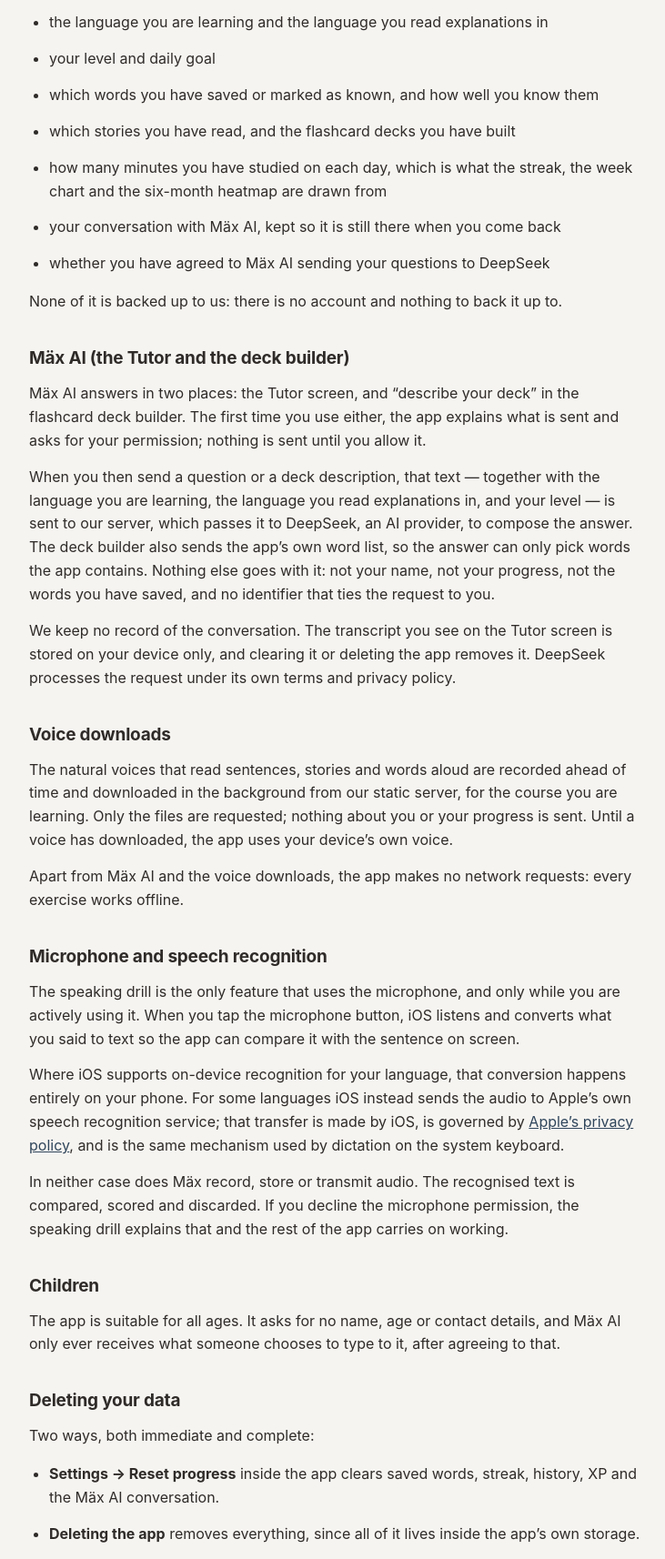
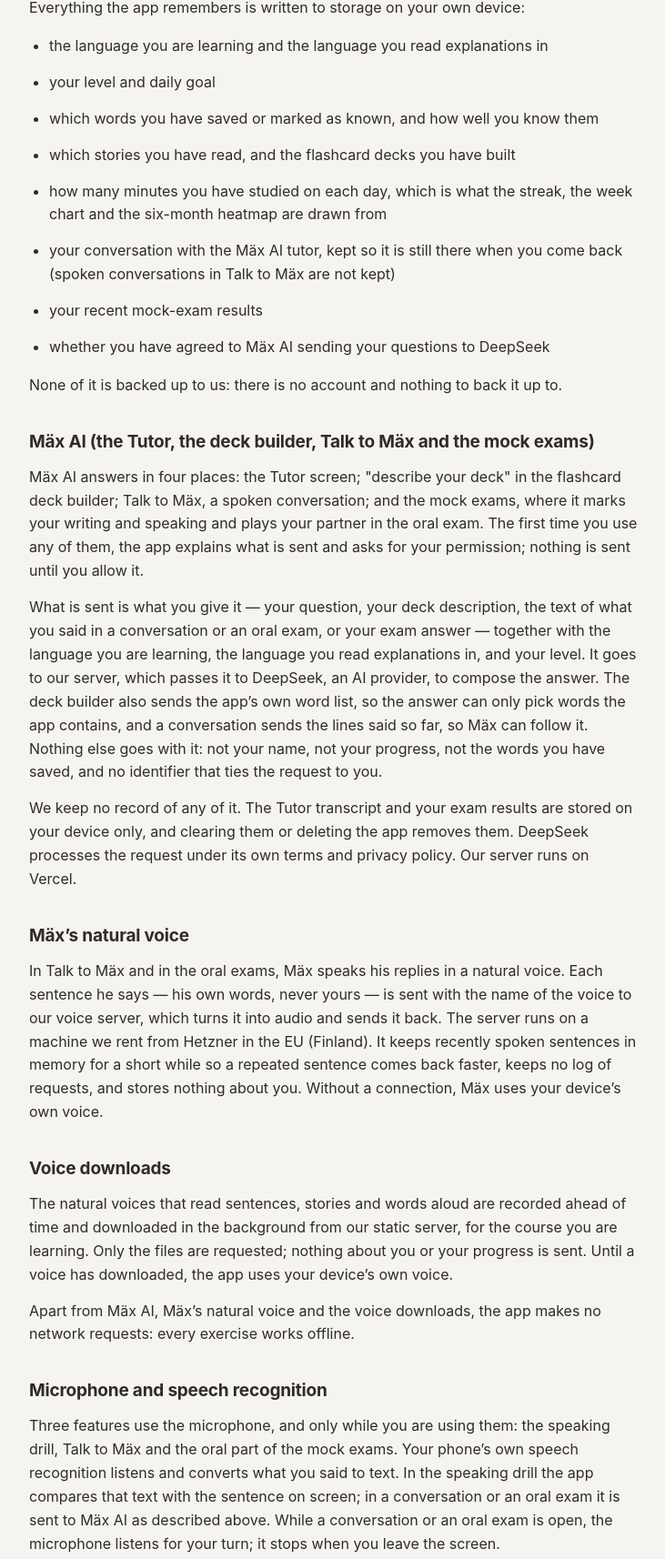
Before and after one commit to angelsol299/max-legal, a plain HTML site: page privacy.html in a window 1280 px wide. Shown: the part 413-2127 px from the top of the page at 91% size, without its empty margins (272-1003 px from the left). Drawn offline with Linux system fonts and the light colour scheme.

Commit message:
Disclose Talk to Mäx, mock exams and the natural voice server
Co-Authored-By: Claude Opus 5.5 <noreply@anthropic.com>

```diff
--- a/privacy.html
+++ b/privacy.html
@@ -4,7 +4,7 @@
 <meta charset="utf-8">
 <meta name="viewport" content="width=device-width, initial-scale=1">
 <title>Mäx — Privacy Policy</title>
-<meta name="description" content="Mäx collects no personal data. Everything the app remembers stays on your device; only a question you type into the Tutor leaves it.">
+<meta name="description" content="Mäx collects no personal data. Everything the app remembers stays on your device; only what you send to Mäx AI, and the sentences Mäx speaks, leave it.">
 <link rel="stylesheet" href="style.css">
 </head>
 <body>
@@ -12,90 +12,71 @@
 <header><span class="tile"><i class="l"></i><i class="r"></i><b>M</b></span><span class="brand">Mäx</span></header>
 
 <h1>Privacy Policy</h1>
-<p class="updated">Last updated: 26 September 2026</p>
+<p class="updated">Last updated: 24 November 2026</p>
 
-<p>Mäx has no account, no analytics, no advertising, no tracking, and no
-third-party SDK that reports anything about you. Your progress stays on your
-phone. Two things use the internet, and both are described below: Mäx AI,
-which sends what you type to it to an AI provider to write the answer, and the
-download of the app’s natural voices.</p>
+<p>Mäx has no account, no analytics, no advertising, no tracking, and no third-party SDK that reports anything about you. Your progress stays on your phone. Three things use the internet, all described below: Mäx AI, which sends what you type or say to it to an AI provider to write the answer; Mäx’s natural voice, which turns his replies into speech; and the download of the app’s recorded voices.</p>
 
 <h2>What the app stores</h2>
+
 <p>Everything the app remembers is written to storage on your own device:</p>
+
 <ul>
   <li>the language you are learning and the language you read explanations in</li>
   <li>your level and daily goal</li>
   <li>which words you have saved or marked as known, and how well you know them</li>
   <li>which stories you have read, and the flashcard decks you have built</li>
-  <li>how many minutes you have studied on each day, which is what the streak,
-    the week chart and the six-month heatmap are drawn from</li>
-  <li>your conversation with Mäx AI, kept so it is still there when you come back</li>
+  <li>how many minutes you have studied on each day, which is what the streak, the week chart and the six-month heatmap are drawn from</li>
+  <li>your conversation with the Mäx AI tutor, kept so it is still there when you come back (spoken conversations in Talk to Mäx are not kept)</li>
+  <li>your recent mock-exam results</li>
   <li>whether you have agreed to Mäx AI sending your questions to DeepSeek</li>
 </ul>
-<p>None of it is backed up to us: there is no account and nothing to back it
-up to.</p>
 
-<h2>Mäx AI (the Tutor and the deck builder)</h2>
-<p>Mäx AI answers in two places: the Tutor screen, and “describe your deck” in
-the flashcard deck builder. The first time you use either, the app explains
-what is sent and asks for your permission; nothing is sent until you allow
-it.</p>
-<p>When you then send a question or a deck description, that text — together
-with the language you are learning, the language you read explanations in, and
-your level — is sent to our server, which passes it to DeepSeek, an AI
-provider, to compose the answer. The deck builder also sends the app’s own word
-list, so the answer can only pick words the app contains. Nothing else goes
-with it: not your name, not your progress, not the words you have saved, and no
-identifier that ties the request to you.</p>
-<p>We keep no record of the conversation. The transcript you see on the Tutor
-screen is stored on your device only, and clearing it or deleting the app
-removes it. DeepSeek processes the request under its own terms and privacy
-policy.</p>
+<p>None of it is backed up to us: there is no account and nothing to back it up to.</p>
+
+<h2>Mäx AI (the Tutor, the deck builder, Talk to Mäx and the mock exams)</h2>
+
+<p>Mäx AI answers in four places: the Tutor screen; "describe your deck" in the flashcard deck builder; Talk to Mäx, a spoken conversation; and the mock exams, where it marks your writing and speaking and plays your partner in the oral exam. The first time you use any of them, the app explains what is sent and asks for your permission; nothing is sent until you allow it.</p>
+
+<p>What is sent is what you give it — your question, your deck description, the text of what you said in a conversation or an oral exam, or your exam answer — together with the language you are learning, the language you read explanations in, and your level. It goes to our server, which passes it to DeepSeek, an AI provider, to compose the answer. The deck builder also sends the app’s own word list, so the answer can only pick words the app contains, and a conversation sends the lines said so far, so Mäx can follow it. Nothing else goes with it: not your name, not your progress, not the words you have saved, and no identifier that ties the request to you.</p>
+
+<p>We keep no record of any of it. The Tutor transcript and your exam results are stored on your device only, and clearing them or deleting the app removes them. DeepSeek processes the request under its own terms and privacy policy. Our server runs on Vercel.</p>
+
+<h2>Mäx’s natural voice</h2>
+
+<p>In Talk to Mäx and in the oral exams, Mäx speaks his replies in a natural voice. Each sentence he says — his own words, never yours — is sent with the name of the voice to our voice server, which turns it into audio and sends it back. The server runs on a machine we rent from Hetzner in the EU (Finland). It keeps recently spoken sentences in memory for a short while so a repeated sentence comes back faster, keeps no log of requests, and stores nothing about you. Without a connection, Mäx uses your device’s own voice.</p>
 
 <h2>Voice downloads</h2>
-<p>The natural voices that read sentences, stories and words aloud are recorded
-ahead of time and downloaded in the background from our static server, for the
-course you are learning. Only the files are requested; nothing about you or
-your progress is sent. Until a voice has downloaded, the app uses your device’s
-own voice.</p>
-<p>Apart from Mäx AI and the voice downloads, the app makes no network
-requests: every exercise works offline.</p>
+
+<p>The natural voices that read sentences, stories and words aloud are recorded ahead of time and downloaded in the background from our static server, for the course you are learning. Only the files are requested; nothing about you or your progress is sent. Until a voice has downloaded, the app uses your device’s own voice.</p>
+
+<p>Apart from Mäx AI, Mäx’s natural voice and the voice downloads, the app makes no network requests: every exercise works offline.</p>
 
 <h2>Microphone and speech recognition</h2>
-<p>The speaking drill is the only feature that uses the microphone, and only
-while you are actively using it. When you tap the microphone button, iOS listens
-and converts what you said to text so the app can compare it with the sentence
-on screen.</p>
-<p>Where iOS supports on-device recognition for your language, that conversion
-happens entirely on your phone. For some languages iOS instead sends the audio
-to Apple’s own speech recognition service; that transfer is made by iOS, is
-governed by <a href="https://www.apple.com/legal/privacy/">Apple’s privacy
-policy</a>, and is the same mechanism used by dictation on the system
-keyboard.</p>
-<p>In neither case does Mäx record, store or transmit audio. The recognised text
-is compared, scored and discarded. If you decline the microphone permission, the
-speaking drill explains that and the rest of the app carries on working.</p>
+
+<p>Three features use the microphone, and only while you are using them: the speaking drill, Talk to Mäx and the oral part of the mock exams. Your phone’s own speech recognition listens and converts what you said to text. In the speaking drill the app compares that text with the sentence on screen; in a conversation or an oral exam it is sent to Mäx AI as described above. While a conversation or an oral exam is open, the microphone listens for your turn; it stops when you leave the screen.</p>
+
+<p>Where your phone supports on-device recognition for your language, that conversion happens entirely on the phone. For some languages the system instead sends the audio to its own speech recognition service: Apple’s on an iPhone, governed by <a href="https://www.apple.com/legal/privacy/">Apple’s privacy policy</a>, and Google’s on Android, governed by <a href="https://policies.google.com/privacy">Google’s privacy policy</a>. That transfer is made by the operating system, and is the same mechanism used by dictation on the system keyboard.</p>
+
+<p>In no case does Mäx record, store or transmit audio. In the speaking drill the recognised text is compared, scored and discarded. If you decline the microphone permission, the feature explains that and the rest of the app carries on working.</p>
 
 <h2>Children</h2>
-<p>The app is suitable for all ages. It asks for no name, age or contact
-details, and Mäx AI only ever receives what someone chooses to type to it,
-after agreeing to that.</p>
+
+<p>The app is suitable for all ages. It asks for no name, age or contact details, and Mäx AI only ever receives what someone chooses to type or say to it, after agreeing to that.</p>
 
 <h2>Deleting your data</h2>
+
 <p>Two ways, both immediate and complete:</p>
+
 <ul>
-  <li><strong>Settings → Reset progress</strong> inside the app clears saved
-      words, streak, history, XP and the Mäx AI conversation.</li>
-  <li><strong>Deleting the app</strong> removes everything, since all of it
-      lives inside the app’s own storage.</li>
+  <li><strong>Settings → Reset progress</strong> inside the app clears saved words, streak, history, XP, exam results and the Mäx AI conversation.</li>
+  <li><strong>Deleting the app</strong> removes everything, since all of it lives inside the app’s own storage.</li>
 </ul>
-<p>There is no copy anywhere else, so there is nothing to request from us and
-nothing to revoke.</p>
+
+<p>There is no copy anywhere else, so there is nothing to request from us and nothing to revoke.</p>
 
 <h2>Changes</h2>
-<p>If this policy ever changes, the new version will be published here and the
-date at the top updated. A change that materially affects what is collected
-would ship alongside an app update describing it.</p>
+
+<p>If this policy ever changes, the new version will be published here and the date at the top updated. A change that materially affects what is collected would ship alongside an app update describing it.</p>
 
 <h2>Contact</h2>
 <div class="card">
```
